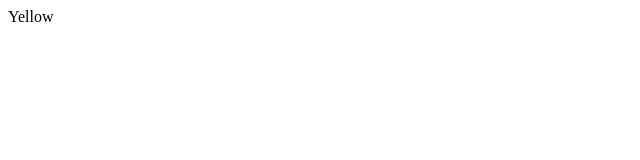
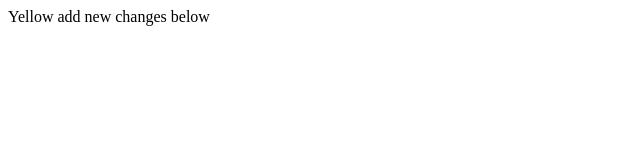
Before and after one commit to Amogh-Hirameki/newDummy, a plain HTML site: page index.html in a window 1280 px wide. Shown: the whole page, without its empty margins (0-640 px from the left). Drawn offline with Linux system fonts and the light colour scheme.

Commit message:
Update index.html

```diff
--- a/index.html
+++ b/index.html
@@ -1,3 +1,4 @@
 <html>
   Yellow
+  add new changes below
 </html>
```
